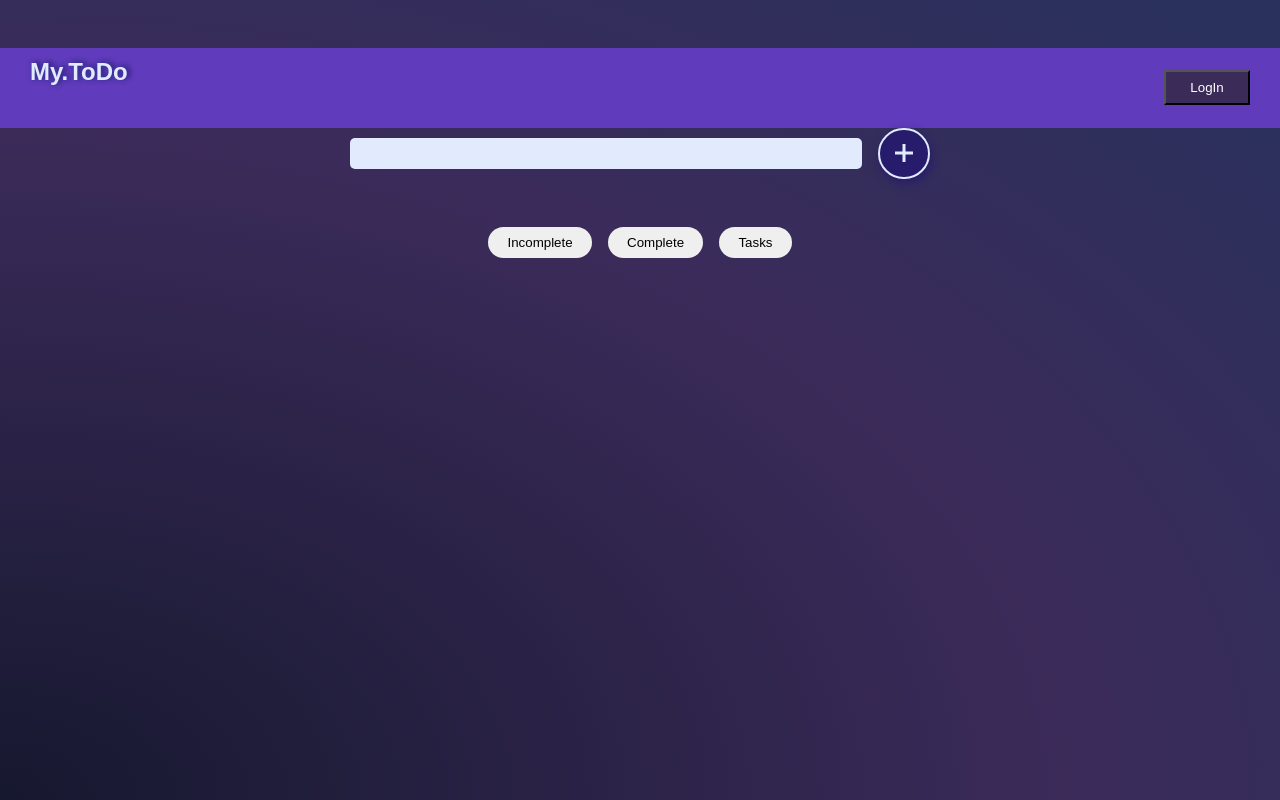
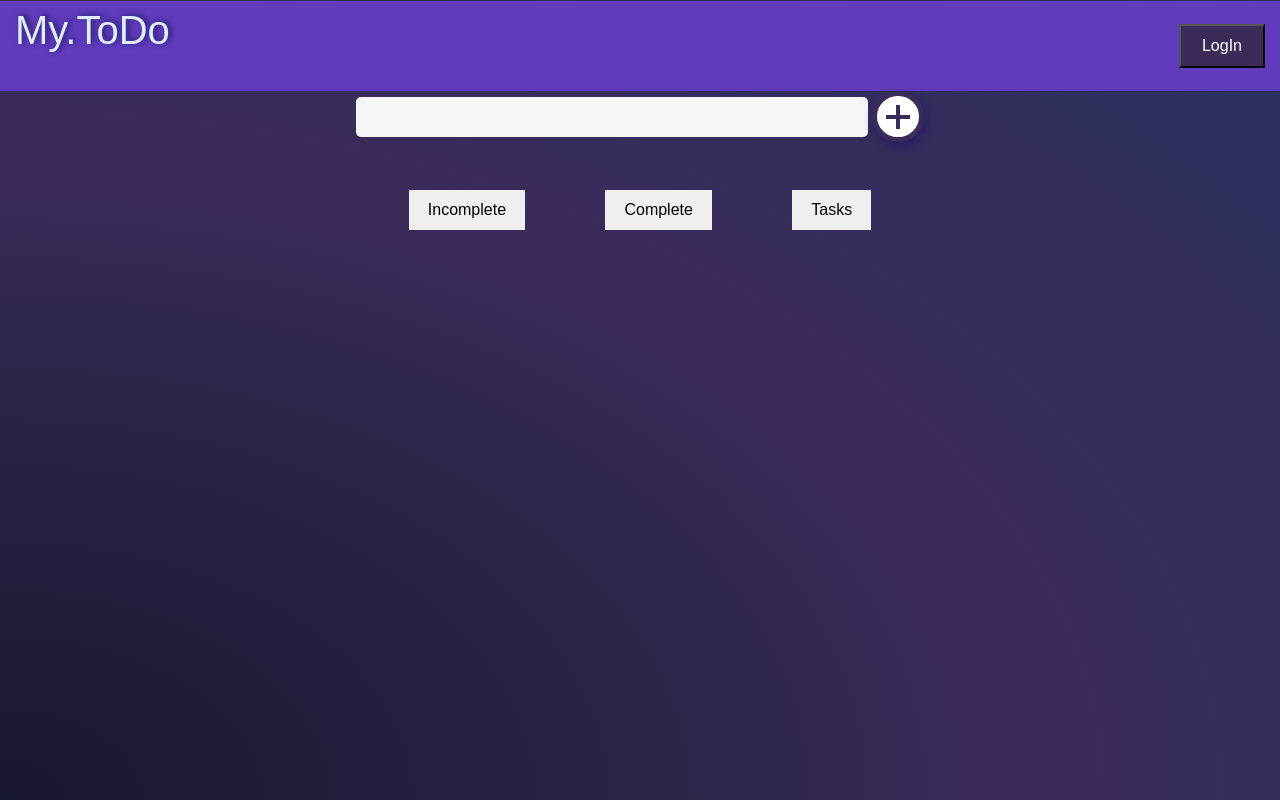
Before and after one commit to Achiengy/ToDo-App, a React (Create React App) app: page / in a window 1280 px wide. Built offline with nearby package versions, Linux system fonts and the light colour scheme; a web font is replaced by a local one.

Commit message:
Edit todo task

```diff
--- a/package.json
+++ b/package.json
@@ -7,6 +7,7 @@
     "@testing-library/jest-dom": "^5.16.4",
     "@testing-library/react": "^13.3.0",
     "@testing-library/user-event": "^13.5.0",
+    "bootstrap": "^5.1.3",
     "framer-motion": "^4.1.3",
     "react": "^17.0.2",
     "react-dom": "^17.0.2",
--- a/src/App.js
+++ b/src/App.js
@@ -1,6 +1,9 @@
 import "./css/main.css";
 import DisplayTodos from "./components/DisplayTodos";
 import Todos from "./components/Todos";
+import '../node_modules/bootstrap/dist/css/bootstrap.min.css'
+
+
 
 import { motion } from "framer-motion";
 function App() {
@@ -16,7 +19,7 @@ function App() {
       >
         My.ToDo
       </motion.h1>
-        <button > LogIn</button>
+        <button> LogIn </button>
         </nav>
 
       <motion.div
@@ -24,7 +27,6 @@ function App() {
         animate={{ y: 0 }}
         transition={{ type: "spring", duration: 1 }}
       >
-
         <Todos />
         <DisplayTodos />
       </motion.div>
--- a/src/css/main.css
+++ b/src/css/main.css
@@ -50,7 +50,7 @@ body {
   width: 40vw;
 
   max-height: 2.5rem;
-  background-color: #e1ebfd;
+  background-color: whitesmoke;
   border: none;
   border-radius: 5px;
   padding: 0.5rem 1rem;
@@ -63,12 +63,12 @@ body {
 }
 
 .add-btn {
-  margin-left: 1rem;
-  background-color: #271c6c;
-  color: #e1ebfd;
+  margin-left: 0.25rem;
+  background-color: white;
+  color: #3a2b58;
   border-radius: 50%;
-  border: 2px solid #e1ebfd;
-  font-size: 1.5rem;
+  border: 5px solid #3a2b58;
+  font-size: 2rem;
   width: 3.2rem;
   height: 3.2rem;
   cursor: pointer;
@@ -96,7 +96,6 @@ body {
 
 .displaytodos .buttons button {
   padding: 0.5rem 1.2rem;
-  border-radius: 20px;
   cursor: pointer;
   border: none;
 }
@@ -106,7 +105,7 @@ body {
 }
 
 .displaytodos .buttons button:not(:last-child) {
-  margin-right: 1rem;
+  margin-right: 5rem;
 }
 
 .displaytodos ul {
@@ -156,7 +155,6 @@ body {
 }
 
 .card .btns button {
-  border-radius: 20%;
   border: none;
   margin: 0 0.6rem;
   font-size: 1.4rem;
@@ -177,7 +175,7 @@ body {
   text-decoration: underline;
   font-size: 0.8rem;
   padding: 0.3rem 1rem;
-  border-radius: 20px;
+  font-weight: bold;
 }
 
 @media Screen and (max-width: 640px) {
@@ -204,14 +202,11 @@ body {
 nav {
   background: #603bbb;
   width: 100%;
-  padding: 10px 30px;
+  padding: 5px 15px;
   display: flex;
   align-items: center;
   justify-content: space-between;
-}
-
- nav h2 {
-  color: #fff;
+  margin-top: -47px;
 }
 
  nav button {
```
Also changed, not shown: 1 other file (tests, documents, lock files or other folders).
